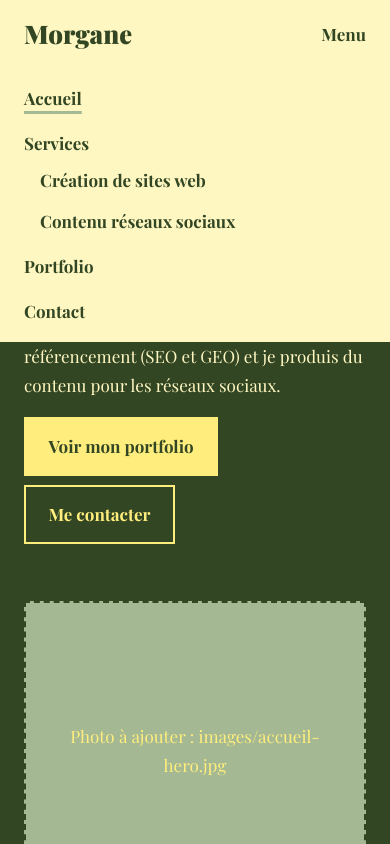
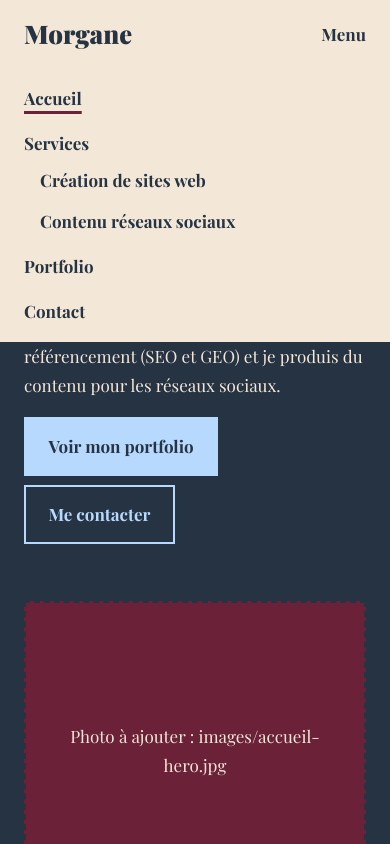
Before and after one commit to morgane1616/portfolio, a plain HTML site: page index.html in a window 390 px wide. Both pictures are taken after a click on the label "Menu". Shown: the top 844 px of the page. Drawn offline with nearby package versions, Linux system fonts and the light colour scheme; a web font is replaced by a local one.

Commit message:
Update style.css

```diff
--- a/style.css
+++ b/style.css
@@ -1,7 +1,7 @@
-:root{--g:#334623;--s:#a4b893;--y:#ffee7d;--p:#fff7c2}
+:root{--navy:#263343;--bordeaux:#6B2138;--creme:#F3E7D7;--bleu:#B7D9FE}
 *{box-sizing:border-box;border-radius:0}
 html{scroll-behavior:smooth}
-body{margin:0;font:18px/1.7 'Playfair Display',Georgia,serif;color:var(--g);background:var(--p)}
+body{margin:0;font:18px/1.7 'Playfair Display',Georgia,serif;color:var(--navy);background:var(--creme)}
 img{max-width:100%;display:block}
 a{color:inherit}
 a:focus-visible,label:focus-visible,#nav-toggle:focus-visible+.burger{outline:3px solid currentColor;outline-offset:3px}
@@ -13,29 +13,29 @@ h1 em,h2 em{font-weight:400;font-style:italic}
 .wrap{max-width:1200px;margin:0 auto;padding:0 1.5rem}
 .meta{font-style:italic;font-size:.95rem;margin:0 0 .4rem}
 section{padding:4.5rem 0}
-.y{background:var(--y)}
-header{background:var(--p);border-bottom:2px solid var(--g);position:sticky;top:0;z-index:5}
+.y{background:var(--bleu)}
+header{background:var(--creme);border-bottom:2px solid var(--navy);position:sticky;top:0;z-index:5}
 header .wrap{display:flex;justify-content:space-between;align-items:center;min-height:68px}
 .logo{font-weight:900;font-size:1.6rem;text-decoration:none}
 nav ul{list-style:none;margin:0;padding:0;display:flex;gap:2rem}
 nav a{text-decoration:none;font-weight:700}
-nav a:hover,nav a[aria-current]{text-decoration:underline;text-decoration-thickness:3px;text-underline-offset:6px;text-decoration-color:var(--s)}
+nav a:hover,nav a[aria-current]{text-decoration:underline;text-decoration-thickness:3px;text-underline-offset:6px;text-decoration-color:var(--bordeaux)}
 .has-sub{position:relative}
-.sub{display:none;position:absolute;top:100%;left:-1rem;background:var(--g);padding:1rem;min-width:250px;flex-direction:column;gap:.8rem}
-.sub a{color:var(--y)}
+.sub{display:none;position:absolute;top:100%;left:-1rem;background:var(--navy);padding:1rem;min-width:250px;flex-direction:column;gap:.8rem}
+.sub a{color:var(--bleu)}
 .has-sub:hover .sub,.has-sub:focus-within .sub{display:flex}
 .burger,#nav-toggle{display:none}
-.hero{background:var(--g);color:var(--y);padding:0}
+.hero{background:var(--navy);color:var(--bleu);padding:0}
 .hero .wrap{display:grid;grid-template-columns:1.15fr 1fr;gap:3rem;align-items:end;padding-top:4.5rem}
-.hero p{color:var(--p);max-width:36ch}
+.hero p{color:var(--creme);max-width:36ch}
 .hero .ph{min-height:460px}
-.btn{display:inline-block;padding:.8rem 1.4rem;border:2px solid var(--g);background:var(--g);color:var(--y);font-weight:700;text-decoration:none;margin:0 .6rem .6rem 0}
-.btn:hover{background:var(--y);color:var(--g)}
-.hero .btn{background:var(--y);color:var(--g);border-color:var(--y)}
-.hero .btn:hover{background:transparent;color:var(--y)}
-.hero .btn.o{background:transparent;color:var(--y)}
-.hero .btn.o:hover{background:var(--y);color:var(--g)}
-.ph{background:var(--s);min-height:340px;display:grid;place-items:center;border:2px dashed var(--g);text-align:center;padding:1rem}
+.btn{display:inline-block;padding:.8rem 1.4rem;border:2px solid var(--navy);background:var(--navy);color:var(--bleu);font-weight:700;text-decoration:none;margin:0 .6rem .6rem 0}
+.btn:hover{background:var(--bleu);color:var(--navy)}
+.hero .btn{background:var(--bleu);color:var(--navy);border-color:var(--bleu)}
+.hero .btn:hover{background:transparent;color:var(--bleu)}
+.hero .btn.o{background:transparent;color:var(--bleu)}
+.hero .btn.o:hover{background:var(--bleu);color:var(--navy)}
+.ph{background:var(--bordeaux);min-height:340px;display:grid;place-items:center;border:2px dashed var(--navy);text-align:center;padding:1rem}
 .ph::after{content:"Photo à ajouter : " attr(data-img)}
 .ph.v::after{content:"Vidéo à intégrer : " attr(data-img)}
 figure{margin:0}
@@ -46,23 +46,23 @@ figure{margin:0}
 .row.rev figure{order:2}
 .row ul{padding-left:1.1rem;margin:0}
 .exp{list-style:none;padding:0;margin:0 0 2rem}
-.exp li{display:grid;grid-template-columns:12rem 1fr;gap:1rem;padding:1.2rem 0;border-top:2px solid var(--g)}
+.exp li{display:grid;grid-template-columns:12rem 1fr;gap:1rem;padding:1.2rem 0;border-top:2px solid var(--navy)}
 .stats{display:flex;gap:2.2rem;flex-wrap:wrap;margin:1rem 0 0}
 .stats b{display:block;font-size:2.4rem;font-weight:900;line-height:1.1}
-footer{background:var(--g);color:var(--p);padding:3rem 0}
+footer{background:var(--navy);color:var(--creme);padding:3rem 0}
 footer .wrap{display:flex;justify-content:space-between;gap:2rem;flex-wrap:wrap}
-footer a{color:var(--y)}
+footer a{color:var(--bleu)}
 footer ul{list-style:none;padding:0;margin:0;text-align:right}
 footer .logo{display:block;margin-bottom:.5rem}
 @media(max-width:760px){
 body{font-size:17px}
 .burger{display:block;cursor:pointer;font-weight:700}
 #nav-toggle{display:block;position:absolute;opacity:0;width:1px;height:1px}
-nav{display:none;position:absolute;top:100%;left:0;right:0;background:var(--p);border-bottom:2px solid var(--g);padding:1rem 1.5rem}
+nav{display:none;position:absolute;top:100%;left:0;right:0;background:var(--creme);border-bottom:2px solid var(--navy);padding:1rem 1.5rem}
 #nav-toggle:checked~nav{display:block}
 nav ul{flex-direction:column;gap:1rem}
 .sub{display:flex;position:static;background:none;padding:.5rem 0 0 1rem}
-.sub a{color:var(--g)}
+.sub a{color:var(--navy)}
 .hero .wrap,.two,.row{grid-template-columns:1fr}
 .hero .wrap{padding-top:3rem}
 .hero .ph{min-height:300px}
@@ -72,3 +72,6 @@ nav ul{flex-direction:column;gap:1rem}
 footer ul{text-align:left}
 }
 @media(prefers-reduced-motion:reduce){html{scroll-behavior:auto}}
+.ph{color:var(--creme)}
+h1 em,h2 em{color:var(--bordeaux)}
+.hero h1 em{color:inherit}
```
